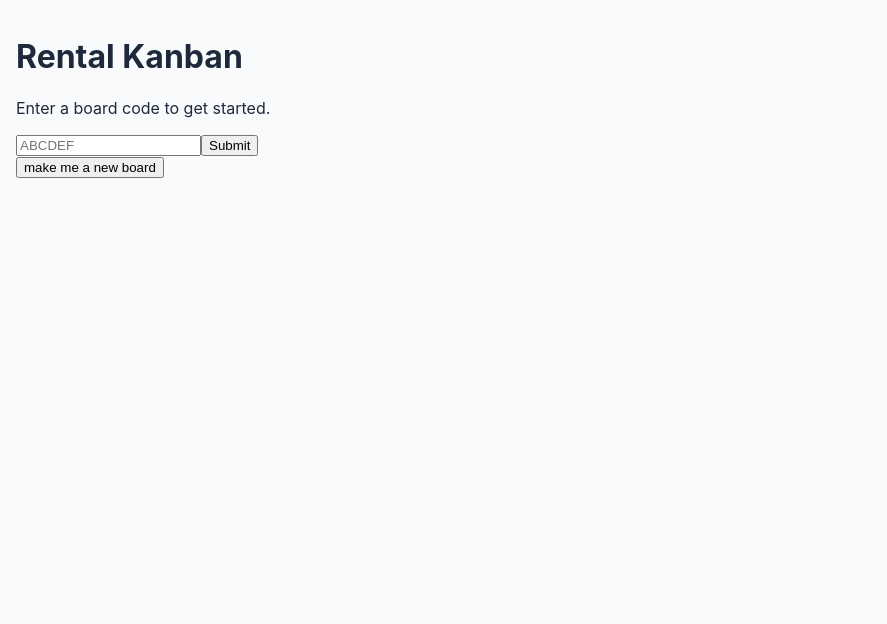
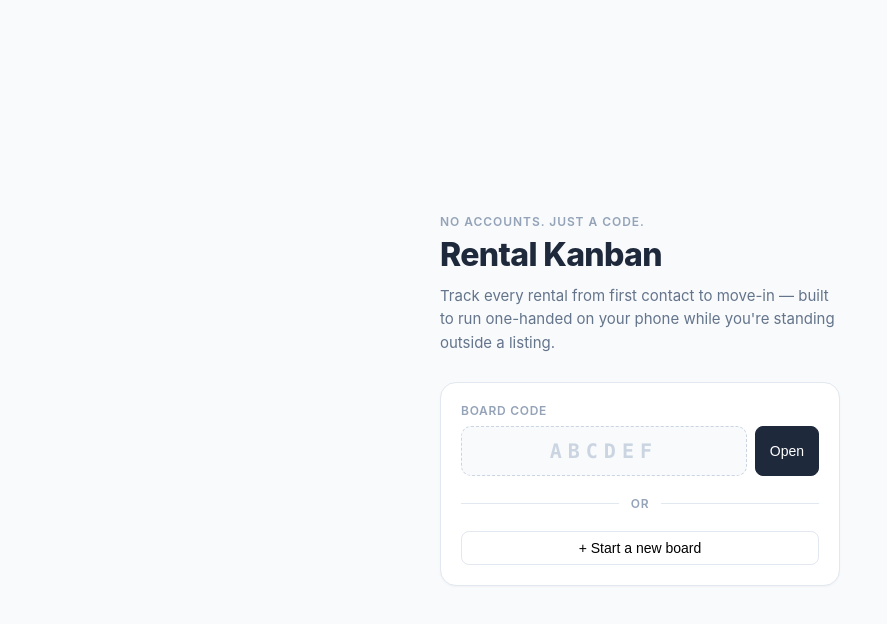
Before and after one commit to IsaacPinto1/kanban_board, a Next.js app: page / in a window 1280 px wide. Shown: the top 624 px of the page, without its empty margins (0-887 px from the left). Built offline with nearby package versions, Linux system fonts and the light colour scheme.

Commit message:
Update Landing Page Styling (#10)

```diff
--- a/app/globals.css
+++ b/app/globals.css
@@ -408,6 +408,123 @@ main {
   margin-left: auto;
 }
 
+/* --- Landing page --- */
+
+.landing {
+  min-height: 100vh;
+  display: flex;
+  align-items: center;
+  justify-content: center;
+  padding: 32px 20px;
+}
+
+.landing__content {
+  width: 100%;
+  max-width: 400px;
+}
+
+.landing__eyebrow {
+  font-size: 12px;
+  font-weight: 600;
+  letter-spacing: 0.08em;
+  text-transform: uppercase;
+  color: #94a3b8;
+  margin: 0 0 8px;
+}
+
+.landing__title {
+  font-size: 32px;
+  font-weight: 800;
+  line-height: 1.1;
+  letter-spacing: -0.02em;
+  margin: 0 0 12px;
+}
+
+.landing__subtitle {
+  font-size: 15px;
+  line-height: 1.55;
+  color: #64748b;
+  margin: 0 0 28px;
+}
+
+.landing__ticket {
+  background: #fff;
+  border: 1px solid #e2e8f0;
+  border-radius: 16px;
+  padding: 20px;
+  box-shadow: 0 1px 2px rgba(15, 23, 42, 0.04);
+}
+
+.landing__code-label {
+  display: block;
+  font-size: 12px;
+  font-weight: 600;
+  letter-spacing: 0.06em;
+  text-transform: uppercase;
+  color: #94a3b8;
+  margin-bottom: 8px;
+}
+
+.landing__code-row {
+  display: flex;
+  gap: 8px;
+}
+
+.landing__code-input {
+  flex: 1;
+  min-width: 0;
+  border: 1px dashed #cbd5e1;
+  border-radius: 10px;
+  padding: 12px;
+  font-family: ui-monospace, SFMono-Regular, Menlo, Consolas, monospace;
+  font-size: 20px;
+  font-weight: 600;
+  letter-spacing: 0.3em;
+  text-align: center;
+  text-transform: uppercase;
+  color: #1e293b;
+  background: #f8fafc;
+}
+
+.landing__code-input::placeholder {
+  color: #cbd5e1;
+  letter-spacing: 0.3em;
+}
+
+.landing__code-input:focus {
+  outline: none;
+  border-style: solid;
+  border-color: #1e293b;
+  background: #fff;
+}
+
+.landing__code-submit {
+  flex-shrink: 0;
+}
+
+.landing__divider {
+  display: flex;
+  align-items: center;
+  gap: 12px;
+  margin: 20px 0;
+  color: #94a3b8;
+  font-size: 12px;
+  font-weight: 600;
+  letter-spacing: 0.06em;
+  text-transform: uppercase;
+}
+
+.landing__divider::before,
+.landing__divider::after {
+  content: '';
+  flex: 1;
+  height: 1px;
+  background: #e2e8f0;
+}
+
+.landing__new-board {
+  width: 100%;
+}
 
 .new-board-modal {
   position: fixed;
@@ -429,10 +546,28 @@ main {
   text-align: center;
 }
 
-.new-board-modal__content p {
+.new-board-modal__eyebrow {
+  font-size: 12px;
+  font-weight: 600;
+  letter-spacing: 0.06em;
+  text-transform: uppercase;
+  color: #94a3b8;
+  margin: 0 0 12px;
+}
+
+.new-board-modal__code {
+  font-family: ui-monospace, SFMono-Regular, Menlo, Consolas, monospace;
+  font-size: 32px;
+  font-weight: 700;
+  letter-spacing: 0.25em;
+  color: #1e293b;
+  margin: 0 0 12px;
+}
+
+.new-board-modal__hint {
+  font-size: 13px;
+  color: #64748b;
   margin: 0 0 20px;
-  font-size: 18px;
-  font-weight: 500;
 }
 
 .new-board-modal__content button {
--- a/app/page.js
+++ b/app/page.js
@@ -55,40 +55,68 @@ export default function Home() {
   };
 
   return (
-    <main>
-      <h1>Rental Kanban</h1>
+    <main className="landing">
+      <div className="landing__content">
+        <p className="landing__eyebrow">No accounts. Just a code.</p>
+        <h1 className="landing__title">Rental Kanban</h1>
+        <p className="landing__subtitle">
+          Track every rental from first contact to move-in — built to run
+          one-handed on your phone while you&apos;re standing outside a listing.
+        </p>
 
-      <p>Enter a board code to get started.</p>
-
-      <form onSubmit={handleSubmit}>
+        <div className="landing__ticket">
+          <form className="landing__code-form" onSubmit={handleSubmit}>
+            <label className="landing__code-label" htmlFor="board-code">
+              Board code
+            </label>
+            <div className="landing__code-row">
               <input
+                id="board-code"
                 type="text"
+                className="landing__code-input"
                 value={code}
                 onChange={handleChange}
                 placeholder="ABCDEF"
+                maxLength={6}
+                autoComplete="off"
+                autoCapitalize="characters"
               />
+              <button type="submit" className="button button--primary landing__code-submit">
+                Open
+              </button>
+            </div>
+          </form>
 
-        <button type="submit">Submit</button>
-      </form>
+          <div className="landing__divider">
+            <span>or</span>
+          </div>
 
           <button
             type="button"
+            className="button landing__new-board"
             onClick={handleCreateBoard}
             disabled={creatingBoard}
           >
-        {creatingBoard ? 'Creating board...' : 'make me a new board'}
+            {creatingBoard ? 'Creating board…' : '+ Start a new board'}
           </button>
+        </div>
+      </div>
 
       {newBoardCode && (
         <div className="new-board-modal">
           <div className="new-board-modal__content">
-            <p>your new code is: {newBoardCode}</p>
+            <p className="new-board-modal__eyebrow">Your board is ready</p>
+            <p className="new-board-modal__code">{newBoardCode}</p>
+            <p className="new-board-modal__hint">
+              Save this code — it&apos;s the only way back in.
+            </p>
 
             <button
               type="button"
+              className="button button--primary"
               onClick={handleNewBoardOkay}
             >
-              Okay
+              Take me there
             </button>
           </div>
         </div>
```
Lines whose indentation alone changed are shown as unchanged.
